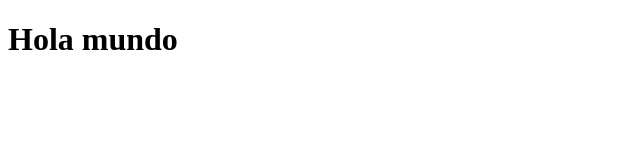
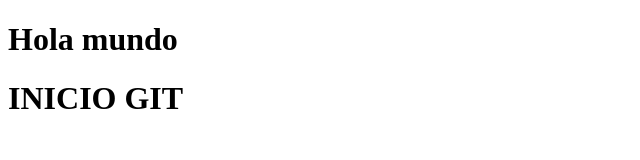
Before and after one commit to 4gus71n2001/PaginaWebDeportes, a plain HTML site: page index.html in a window 1280 px wide. Shown: the whole page, without its empty margins (0-640 px from the left). Drawn offline with Linux system fonts and the light colour scheme.

Commit message:
INICIO DE PROYECTO GIT HUB

```diff
--- a/index.html
+++ b/index.html
@@ -7,5 +7,6 @@
 </head>
 <body>
     <h1>Hola mundo</h1>
+    <h1>INICIO GIT</h1>
 </body>
 </html>
```
